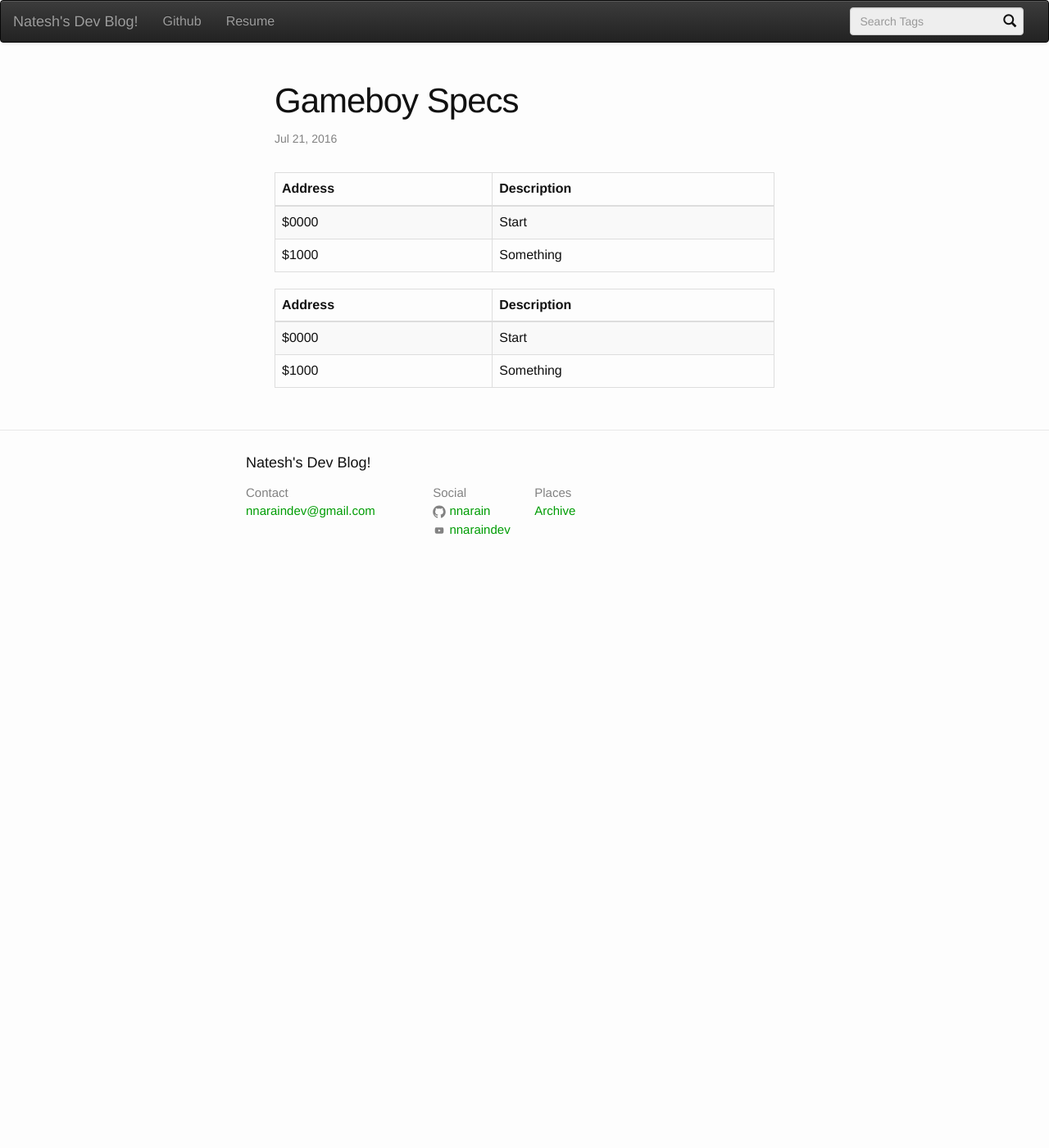
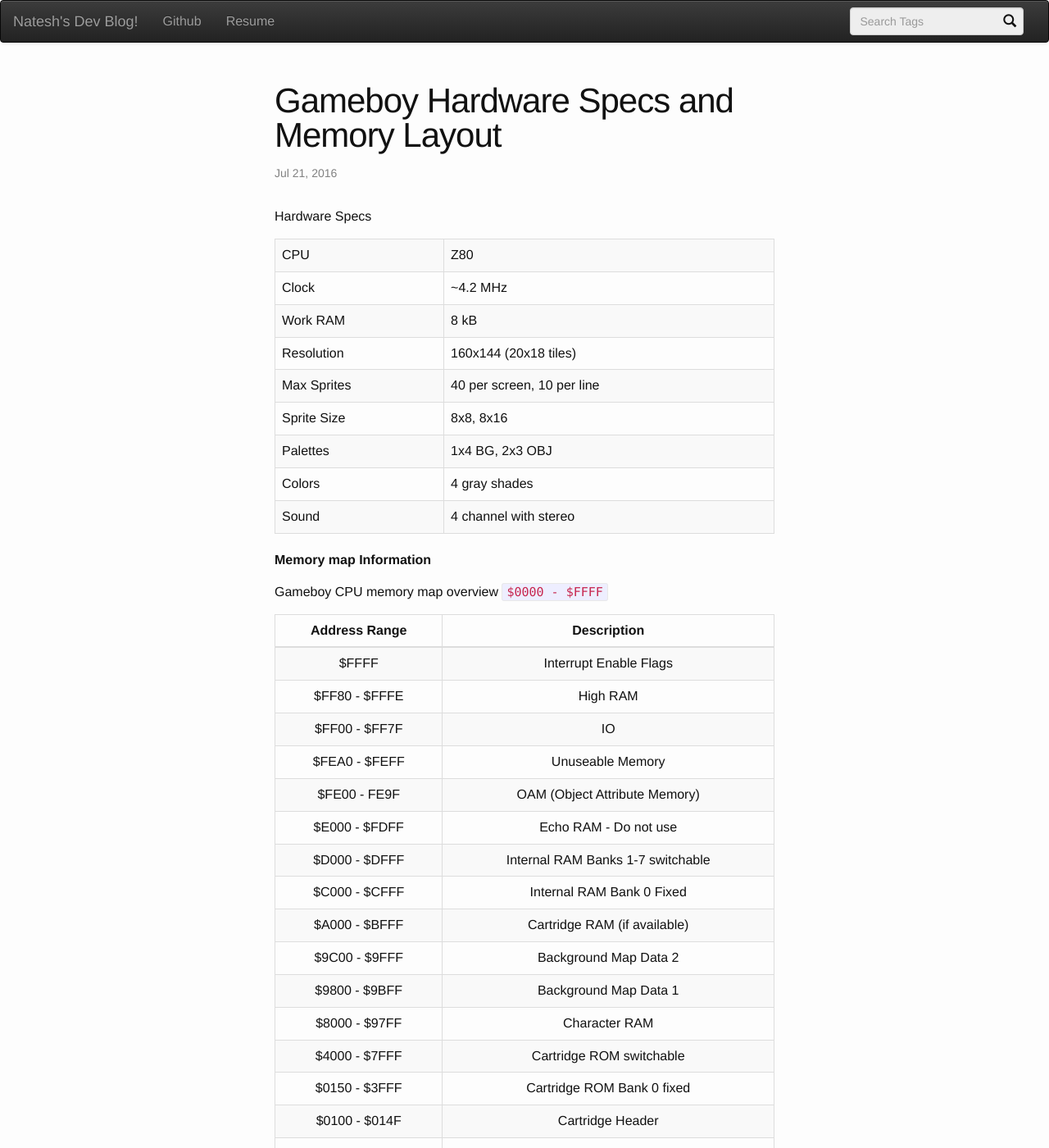
Before and after one commit to nnarain/nnarain.github.io, a Jekyll site: the page built from _posts/2016-07-21-Gameboy Specs.md, in a window 1280 px wide and 1400 px high. Shown: the whole window at 82% size. Built offline with Jekyll 4.4.1, drawn with Linux system fonts in a browser that asks for light colours; comment, search, counter and statistics services are not loaded; some of the changed text lies outside the part shown.

Commit message:
memory map table

```diff
--- a/_posts/2016-07-21-Gameboy Specs.md
+++ b/_posts/2016-07-21-Gameboy Specs.md
@@ -1,32 +1,72 @@
 ---
 layout: post
-title: Gameboy Specs
-description: Online the specifications for the Gameboy's hardware
+title: Gameboy Hardware Specs and Memory Layout
+description: Outline the specifications for the Gameboy's hardware
 tag: gameboy c++
-thumbnail: /assets/2016/07/21/
+thumbnail:
 repo_url:
 ---
 
-<table class="table table-striped table-bordered">
-<thead>
-<tr>
-<th>Address</th>
-<th>Description</th>
-</tr>
-</thead>
-<tbody>
-<tr>
-<td>$0000</td>
-<td>Start</td>
-</tr>
-<tr>
-<td>$1000</td>
-<td>Something</td>
-</tr>
-</tbody>
-</table>
+Hardware Specs
 
-| Address | Description |
-| ------- | ----------- |
-| $0000   | Start       |
-| $1000   | Something   |
+| CPU         | Z80                        |
+| Clock       | ~4.2 MHz                   |
+| Work RAM    | 8 kB                       |
+| Resolution  | 160x144 (20x18 tiles)      |
+| Max Sprites | 40 per screen, 10 per line |
+| Sprite Size | 8x8, 8x16                  |
+| Palettes    | 1x4 BG, 2x3 OBJ            |
+| Colors      | 4 gray shades              |
+| Sound       | 4 channel with stereo      |
+
+**Memory map Information**
+
+Gameboy CPU memory map overview `$0000 - $FFFF`
+
+|  Address Range      |  Description                      |
+| :-------------: | :-------------------------------: |
+| $FFFF           | Interrupt Enable Flags            |
+| $FF80 - $FFFE   | High RAM                          |
+| $FF00 - $FF7F   | IO                                |
+| $FEA0 - $FEFF   | Unuseable Memory                  |
+| $FE00 - FE9F    | OAM (Object Attribute Memory)     |
+| $E000 - $FDFF   | Echo RAM - Do not use             |
+| $D000 - $DFFF   | Internal RAM Banks 1-7 switchable |
+| $C000 - $CFFF   | Internal RAM Bank 0 Fixed         |
+| $A000 - $BFFF   | Cartridge RAM (if available)      |
+| $9C00 - $9FFF   | Background Map Data 2             |
+| $9800 - $9BFF   | Background Map Data 1             |
+| $8000 - $97FF   | Character RAM                     |
+| $4000 - $7FFF   | Cartridge ROM switchable          |
+| $0150 - $3FFF   | Cartridge ROM Bank 0 fixed        |
+| $0100 - $014F   | Cartridge Header                  |
+| $0000 - 00FF    | Restart, Interrupt vectors        |
+
+
+**Break down of specific sections in memory**
+
+Cartridge Header `$0100 - $014F`
+
+|  Address Range  |  Description        |
+| :-------------: | :-----------------: |
+| $014E - $014F   | Checksum            |
+| $014D           | Complement Checksum |
+| $014C           | Mask ROM Version    |
+| $014B           | Old License Code    |
+| $014A           | Destination Code    |
+| $0149           | Cartridge RAM Size  |
+| $0148           | Cartridge ROM Size  |
+| $0147           | Cartridge Type      |
+| $0146           | SGB Compatability   |
+| $0144 - $0145   | New License Code    |
+| $0143           | Color Compatability |
+| $013F - $0142   | Game Destination    |
+| $0134 - $013E   | Game Title          |
+| $0104 - $0133   | Nintendo Logo       |
+| $0100 - $0103   | NOP / JP $0150      |
+
+Interrupt Vectors
+
+|  Name  |  Description  |  Vector  |
+| :----: | :-----------: | :------: |
+|        |               |          |
```
